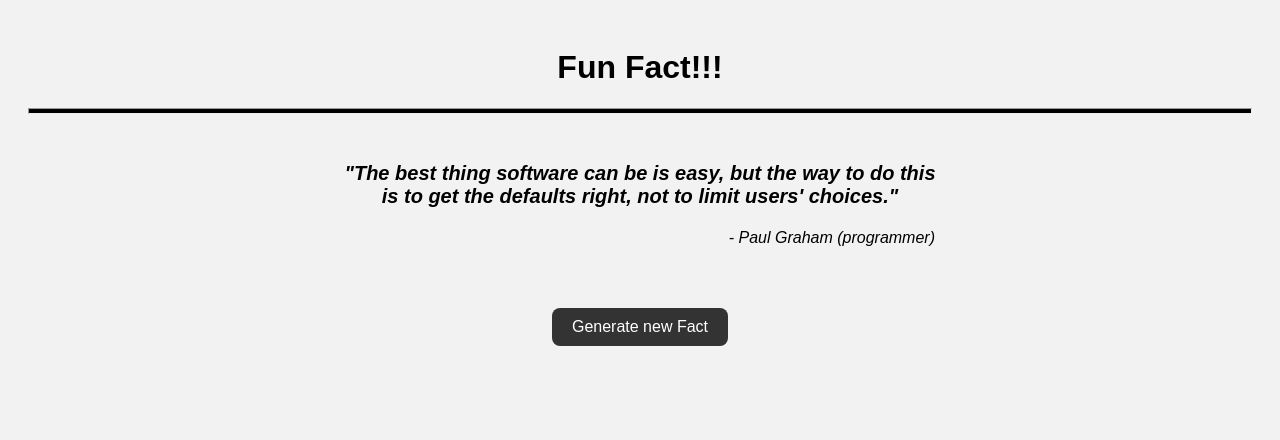
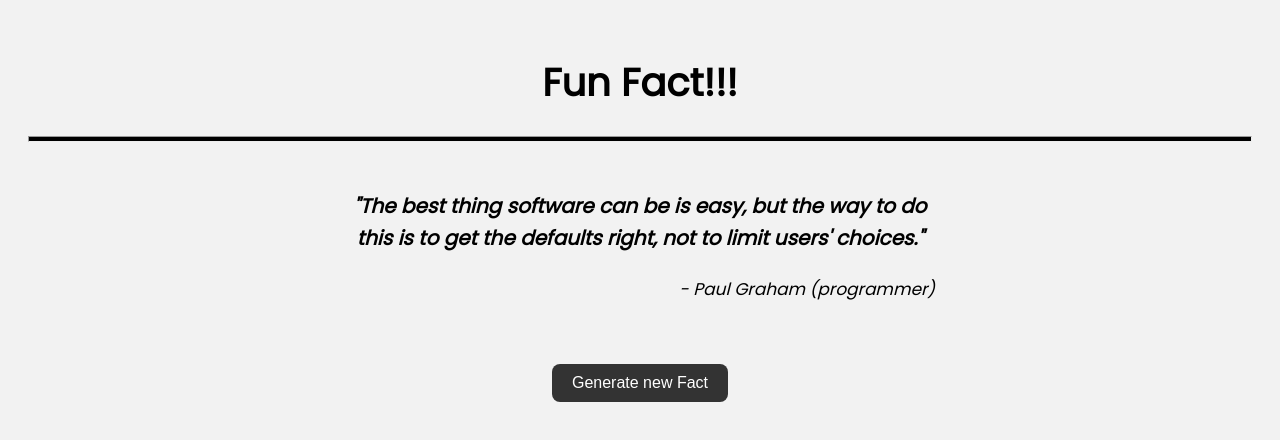
Before and after one commit to ApporpriateYak/Fun_Quote, a plain HTML site: page index.html in a window 1280 px wide. Drawn offline with Linux system fonts and the light colour scheme.

Commit message:
Add files via upload

```diff
--- a/index.html
+++ b/index.html
@@ -6,6 +6,7 @@
     <meta name="description" content="A simple fun fact web app">
     <title>Fun Fact</title>
     <link rel="stylesheet" href="style.css">
+    <link href="https://fonts.googleapis.com/css2?family=Poppins&display=swap" rel="stylesheet">
 </head>
 <body>
     <h1>Fun Fact!!!</h1>
--- a/style.css
+++ b/style.css
@@ -1,12 +1,12 @@
 body{
-    font-family: Arial, sans-serif;
+    font-family: Poppins, Arial, Helvetica, sans-serif;
     background-color: #F2F2F2;
     text-align: center;
     padding: 20px;
 }
 h1{
     color: #000000;
-    font-size: 2rem;
+    font-size: 2.4rem;
 }
 hr{
     padding: 2px;
@@ -15,7 +15,8 @@
 .fact {
     font-family: Poppins, Arial, Helvetica, sans-serif;
     padding: 20px;
-    width: 600px;
+    width: 90%;
+    max-width: 600px;
     border-radius: 10px;
     margin: auto;
   }
@@ -23,12 +24,13 @@
     font-size: 1.25rem;
     margin-bottom: 5px;
     font-style: oblique;
+      line-height: 1.6;
   }
   .fact p {
     font-style: italic;
     padding: 5px;
     text-align: right;
-    font-size: 16px;
+    font-size: 17px;
   }
 .button{
     margin-top: 20px;
```
